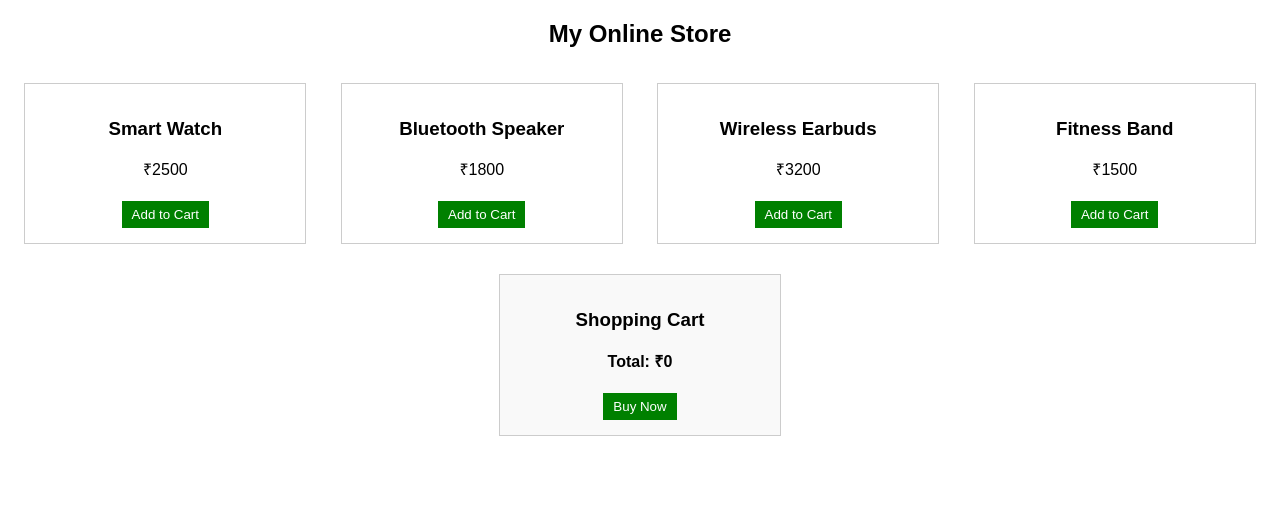
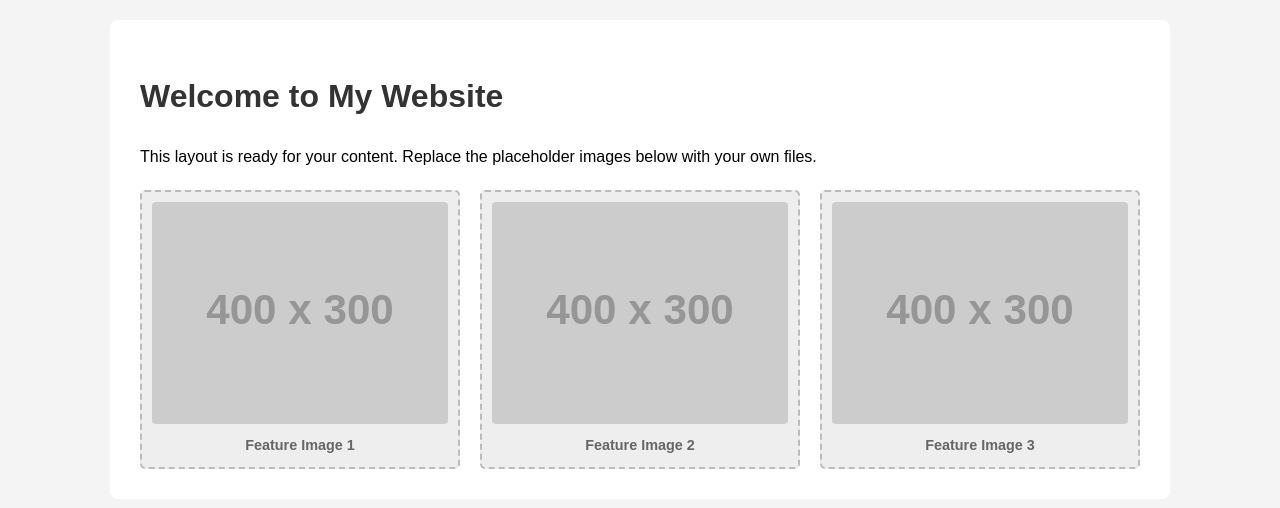
Before and after one commit to sawantkaran4959-dotcom/e-commerce, a plain HTML site: page index.html in a window 1280 px wide. Drawn offline with Linux system fonts and the light colour scheme; placeholder pictures from the web are drawn by us.

Commit message:
Update index.html

```diff
--- a/index.html
+++ b/index.html
@@ -1,173 +1,71 @@
 <!DOCTYPE html>
-<html>
+<html lang="en">
 <head>
-<meta charset="UTF-8">
-<title>Store with Cart & Dummy Payment</title>
-
-<!-- GA4 -->
-<script async src="https://www.googletagmanager.com/gtag/js?id=vqdjr0z1xu
-
-"></script>
+    <!-- Google tag (gtag.js) -->
+<script async src="https://www.googletagmanager.com/gtag/js?id=G-1X8M1S8BJY"></script>
 <script>
   window.dataLayer = window.dataLayer || [];
   function gtag(){dataLayer.push(arguments);}
   gtag('js', new Date());
-gtag('config', 'G-CVQWXDXF2G');
+
+  gtag('config', 'G-1X8M1S8BJY');
 </script>
+    <meta charset="UTF-8">
+    <meta name="viewport" content="width=device-width, initial-scale=1.0">
+    <meta name="google-site-verification" content="XEDVOXbz73tkebp5uRYTKn-Cn-hWqe6CHJno7y3V7YU" />
+    <title>My Portfolio/Website</title>
+    <style>
+        body { font-family: sans-serif; line-height: 1.6; margin: 0; padding: 20px; background: #f4f4f4; }
+        .container { max-width: 1000px; margin: auto; background: white; padding: 30px; border-radius: 8px; }
+        h1 { color: #333; }
 
-<style>
-body { font-family: Arial; text-align: center; }
-.product, #cart {
-  border: 1px solid #ccc;
-  padding: 15px;
-  margin: 15px;
-  width: 250px;
-  display: inline-block;
-  vertical-align: top;
+        /* Image Gallery Styling */
+        .gallery {
+            display: grid;
+            grid-template-columns: repeat(auto-fit, minmax(250px, 1fr));
+            gap: 20px;
+            margin-top: 20px;
         }
-button {
-  padding: 6px 10px;
-  background: green;
-  color: white;
-  border: none;
-  cursor: pointer;
-  margin-top: 5px;
+        .image-card {
+            background: #eee;
+            border: 2px dashed #bbb;
+            border-radius: 5px;
+            padding: 10px;
+            text-align: center;
         }
-#cart { background: #f9f9f9; }
-#paymentBox {
-  display: none;
-  border: 2px solid black;
-  padding: 20px;
-  width: 300px;
-  margin: auto;
-  background: #eee;
+        img {
+            max-width: 100%;
+            height: auto;
+            border-radius: 4px;
+            display: block;
+            margin-bottom: 10px;
         }
+        .label { font-weight: bold; font-size: 0.9em; color: #666; }
     </style>
 </head>
-
 <body>
 
-<h2>My Online Store</h2>
+<div class="container">
+    <h1>Welcome to My Website</h1>
+    <p>This layout is ready for your content. Replace the placeholder images below with your own files.</p>
 
-<!-- PRODUCTS -->
-<div class="product">
-<h3>Smart Watch</h3>
-<p>₹2500</p>
-<button onclick="addToCart('SW01','Smart Watch',2500)">Add to Cart</button>
+    <div class="gallery">
+        <div class="image-card">
+            <img src="https://via.placeholder.com/400x300?text=Main+Feature+Image" alt="Placeholder 1">
+            <div class="label">Feature Image 1</div>
         </div>
 
-<div class="product">
-<h3>Bluetooth Speaker</h3>
-<p>₹1800</p>
-<button onclick="addToCart('BS02','Bluetooth Speaker',1800)">Add to Cart</button>
+        <div class="image-card">
+            <img src="https://via.placeholder.com/400x300?text=Second+Project+Image" alt="Placeholder 2">
+            <div class="label">Feature Image 2</div>
         </div>
 
-<div class="product">
-<h3>Wireless Earbuds</h3>
-<p>₹3200</p>
-<button onclick="addToCart('WE03','Wireless Earbuds',3200)">Add to Cart</button>
+        <div class="image-card">
+            <img src="https://via.placeholder.com/400x300?text=Third+Project+Image" alt="Placeholder 3">
+            <div class="label">Feature Image 3</div>
         </div>
-
-<div class="product">
-<h3>Fitness Band</h3>
-<p>₹1500</p>
-<button onclick="addToCart('FB04','Fitness Band',1500)">Add to Cart</button>
     </div>
-
-<!-- CART -->
-<div id="cart">
-<h3>Shopping Cart</h3>
-<ul id="cartItems"></ul>
-<p><strong>Total: ₹<span id="total">0</span></strong></p>
-<button onclick="openPayment()">Buy Now</button>
 </div>
-
-<!-- PAYMENT GATEWAY -->
-<div id="paymentBox">
-<h3>Dummy Payment Gateway</h3>
-<p>Total Amount: ₹<span id="payAmount"></span></p>
-
-<input type="text" id="cardNumber" placeholder="Enter Card Number"><br><br>
-
-<button onclick="processPayment()">Pay</button>
-<button onclick="closePayment()">Cancel</button>
-
-<p><small>
-Use 1111 1111 1111 1111 → Success<br>
-Use 2222 2222 2222 2222 → Failed
-</small></p>
-</div>
-
-<script>
-
-let cart = [];
-let totalAmount = 0;
-
-function addToCart(id, name, price) {
-
-  cart.push({id, name, price});
-  totalAmount += price;
-
-  document.getElementById("cartItems").innerHTML +=
-    "<li>" + name + " - ₹" + price + "</li>";
-
-  document.getElementById("total").innerText = totalAmount;
-
-  gtag('event', 'add_to_cart', {
-    currency: 'INR',
-    value: price,
-    items: [{ item_id: id, item_name: name, price: price, quantity: 1 }]
-  });
-}
-
-function openPayment() {
-  if(cart.length === 0){
-    alert("Cart is empty!");
-    return;
-  }
-  document.getElementById("payAmount").innerText = totalAmount;
-  document.getElementById("paymentBox").style.display = "block";
-}
-
-function closePayment() {
-  document.getElementById("paymentBox").style.display = "none";
-}
-
-function processPayment() {
-
-  let card = document.getElementById("cardNumber").value.trim();
-
-  if(card === "1111 1111 1111 1111") {
-
-    alert("Payment Successful!");
-
-    gtag('event', 'purchase', {
-      transaction_id: "T" + Date.now(),
-      value: totalAmount,
-      currency: "INR",
-      items: cart
-    });
-
-    cart = [];
-    totalAmount = 0;
-    document.getElementById("cartItems").innerHTML = "";
-    document.getElementById("total").innerText = "0";
-    closePayment();
-
-  } else if(card === "2222 2222 2222 2222") {
-
-    alert("Payment Failed!");
-
-    gtag('event', 'payment_failed', {
-      value: totalAmount
-    });
-
-  } else {
-    alert("Invalid Card! Payment Failed.");
-  }
-}
-
-</script>
 
 </body>
 </html>
```
Lines whose indentation alone changed are shown as unchanged.
